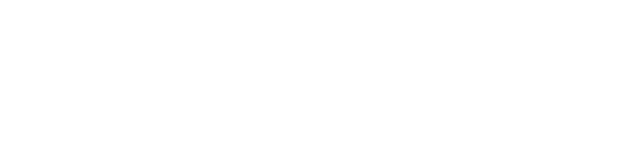
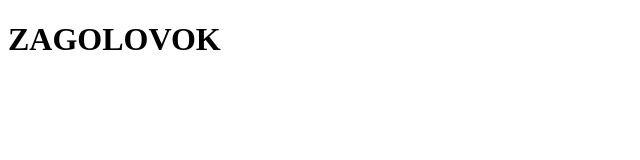
Before and after one commit to Kaylikh/git.biginer, a plain HTML site: page index.html in a window 1280 px wide. Shown: the whole page, without its empty margins (0-640 px from the left). Drawn offline with Linux system fonts and the light colour scheme.

Commit message:
added zagolovok

```diff
--- a/index.html
+++ b/index.html
@@ -8,6 +8,6 @@
 	<link rel="stylesheet" href="style.css">
 </head>
 <body>
-
+<h1>ZAGOLOVOK</h1>
 </body>
 </html>
```
